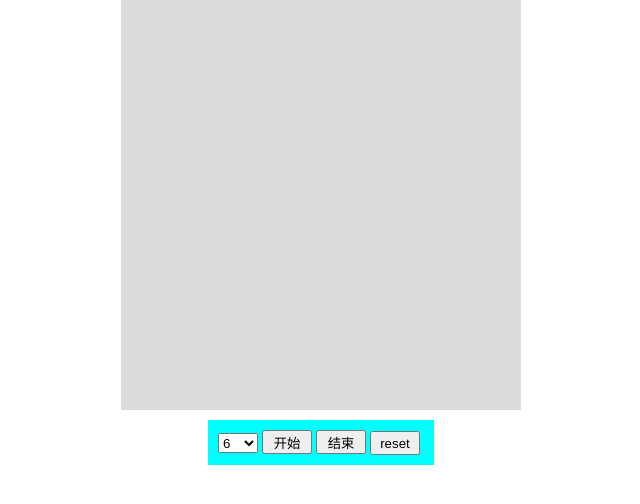
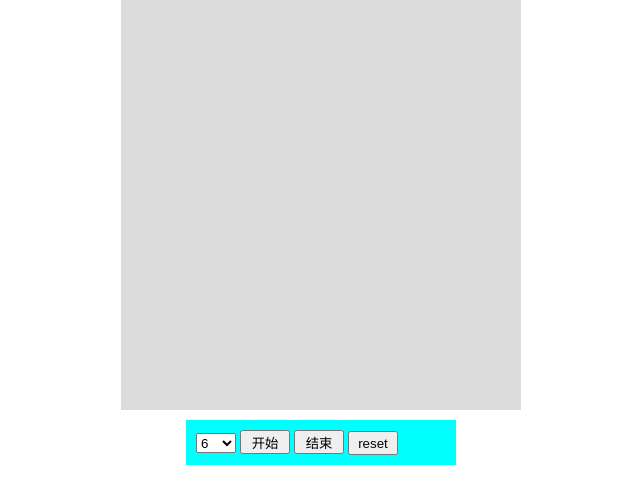
Before and after one commit to Dirwu/cici, a plain HTML site: page index.html in a window 1280 px wide. Shown: the whole page, without its empty margins (319-959 px from the left). Drawn offline with Linux system fonts and the light colour scheme.

Commit message:
03
微调

```diff
--- a/css/index.css
+++ b/css/index.css
@@ -7,7 +7,7 @@
         	background-color: gainsboro;
         }
         .control{
-        	width: 206px;
+        	width: 250px;
         	margin: 10px auto;
         	padding: 10px;
         	background-color: aqua;
```
